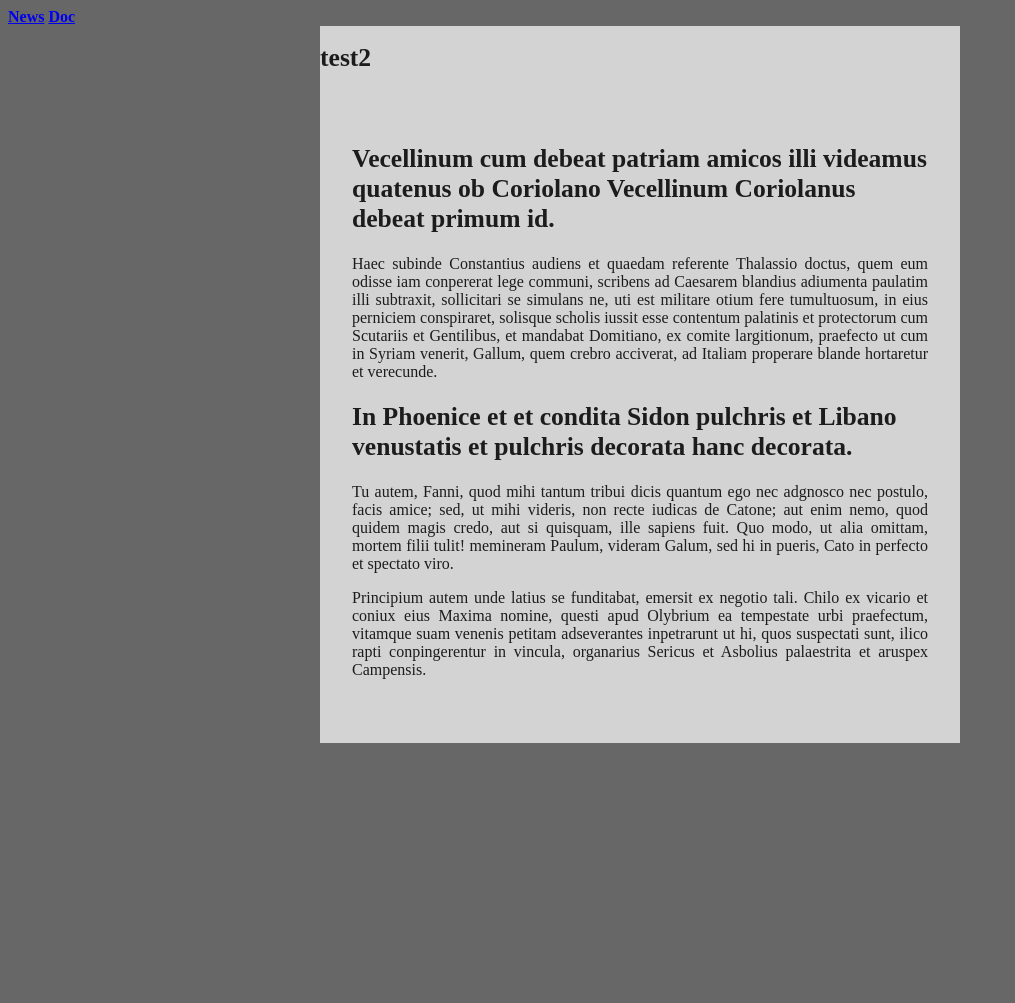
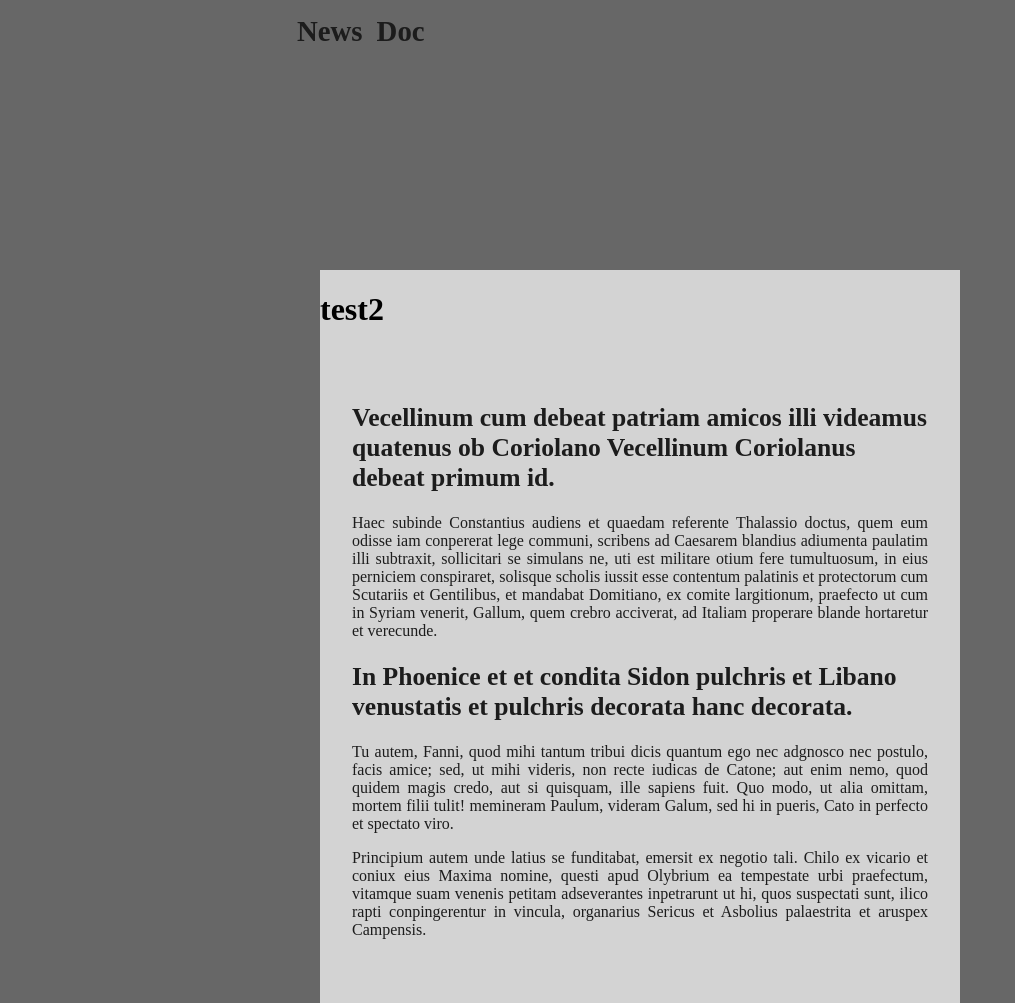
Before and after one commit to romainringenbach/Penguin, a Jekyll site: the page built from index.html, in a window 1280 px wide. Shown: the whole page, without its empty margins (0-1015 px from the left). Built offline with Jekyll 4.4.1, drawn with Linux system fonts in a browser that asks for light colours; before the commit the page ends 900 px from its top, so only the background shows below that.

Commit message:
improve style for .content

```diff
--- a/stylesheets/style.css
+++ b/stylesheets/style.css
@@ -27,11 +27,26 @@
  ***************************************/
 
 nav {
+	background-color: #282828;
+	max-width: 700px;
+	width: 100%;
 
+	position: relative;
+    left: 50%;
+	transform: translate(-50%, -0%);
+	z-index: 3;
+	padding: 0% 0% 0% 0%;
 }
 
 nav a {
-
+	text-align: center;
+	font-size: 1.8em;
+	font-style: bold;
+	text-decoration: none;
+	color: #1c1c1c;
+	display: block;
+	float: left;
+	padding: 1% 1% 1% 1%;
 }
 
 /***************************************
@@ -56,66 +71,65 @@
 
 /* Text  */
 
-article title {
-	font-size: 1.6em;
-	font-style: bold;
+.article-header title {
+	font-size: 1.8em;
 	color: #1c1c1c;
-	display: block;
+	display : inline;
 }
 
 
-h1 {
+article h1 {
 	font-size: 1.6em;
 	color: #1c1c1c;
 }
 
-h2 {
+article h2 {
 	font-size: 1.4em;
 	font-style: bold;
 	color: #1c1c1c;
 }
 
-h3 {
+article h3 {
 	font-size: 1.4em;
 	color: #1c1c1c;
 }
 
-h4 {
+article h4 {
 	font-size: 1.2em;
 	font-style: bold;
 	color: #1c1c1c;
 }
 
-h5 {
+article h5 {
 	font-size: 1.2em;
 	color: #1c1c1c;
 }
 
-h6 {
+article h6 {
 	font-size: 1em;
 	font-style: bold;
 	color: #1c1c1c;
 }
 
-.content p {
+article  p {
 	text-align: justify;
 	font-size: 1em;
 	color: #1c1c1c;
 }
 
-.content a {
+article  a {
 	font-size: 1em;
 	font-style: bold;
 	color: #000000;
 }
 
-.content strong {
+article  strong {
 	font-size: 1em;
 	font-style: bold;
 	color: #1c1c1c;
 }
 
-.content em {
+article  em {
 	font-size: 1em;
 	font-style: italic;
 	color: #1c1c1c;
@@ -135,6 +149,7 @@
 	background-color: #d3d3d3;
 	position: absolute;
     left: 50%;
+    top: 30%;
 	transform: translate(-50%, -0%);
 	padding: 0px 0px 0px 0px;
 
@@ -142,6 +157,10 @@
 
 article {
 	padding: 5% 5% 5% 5%;
+}
+
+.article_header {
+
 }
 
 .catbloc {
```
